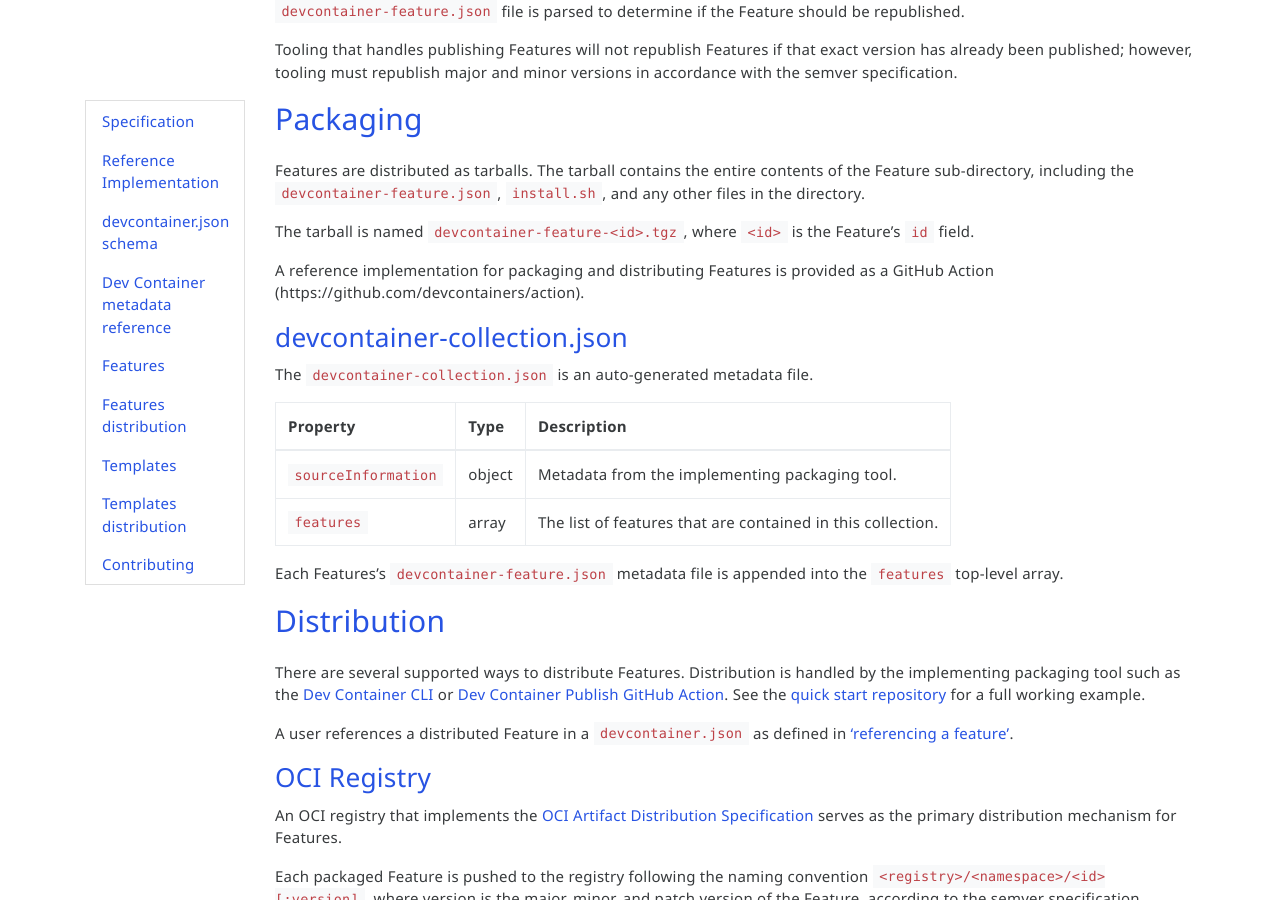
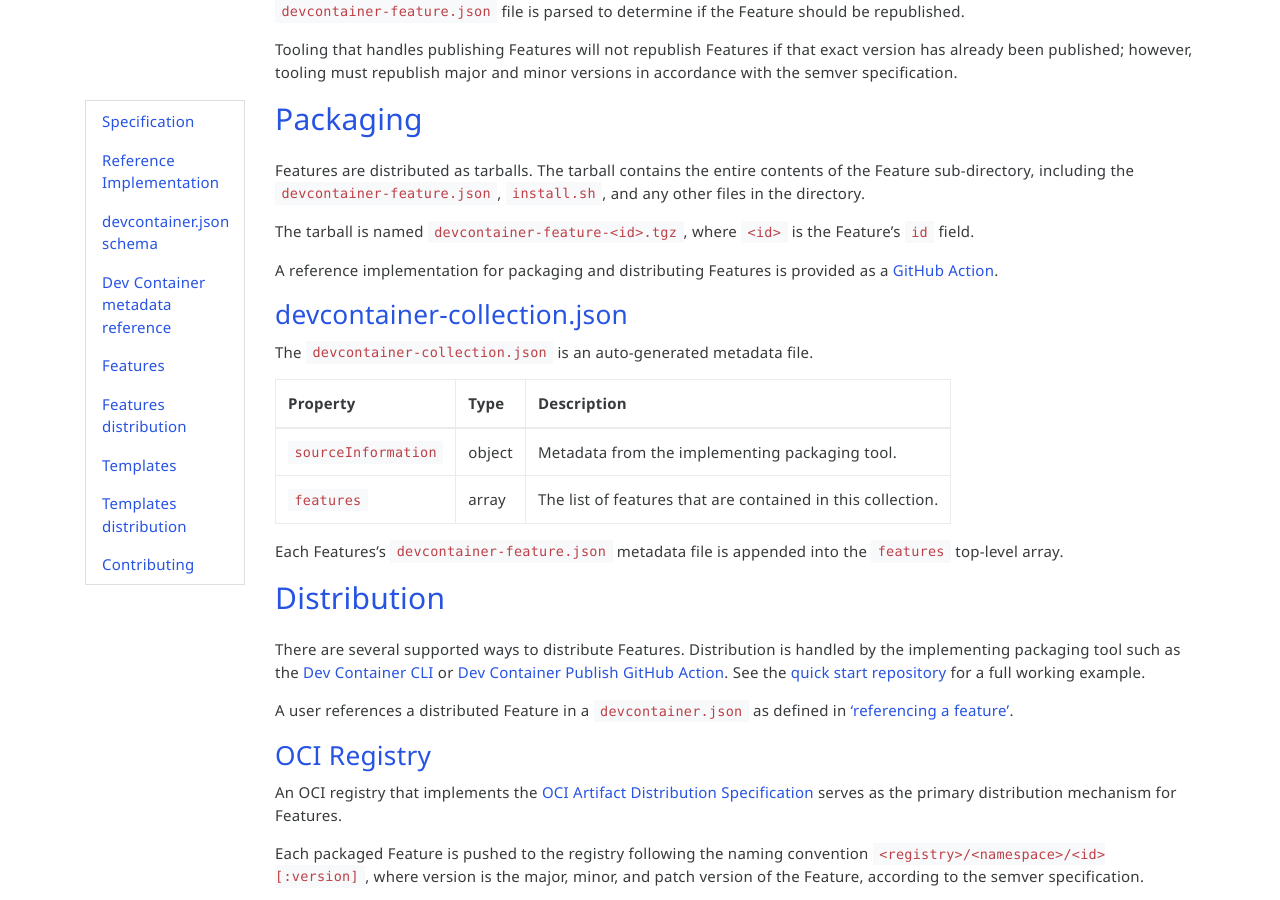
Before and after one commit to devcontainers/devcontainers.github.io, a Jekyll site: the page built from _implementors/features-distribution.md, in a window 1280 px wide and 900 px high, scrolled down 1592 px. Built offline with Jekyll 4.4.1, drawn with Linux system fonts in a browser that asks for light colours; nearby versions of some CDN libraries; comment, search, counter and statistics services are not loaded.

Commit message:
Update features-distribution.md

```diff
--- a/_implementors/features-distribution.md
+++ b/_implementors/features-distribution.md
@@ -71,7 +71,7 @@ Features are distributed as tarballs. The tarball contains the entire contents o
 
 The tarball is named `devcontainer-feature-<id>.tgz`, where `<id>` is the Feature's `id` field.
 
-A reference implementation for packaging and distributing Features is provided as a GitHub Action (https://github.com/devcontainers/action).
+A reference implementation for packaging and distributing Features is provided as a [GitHub Action](https://github.com/devcontainers/action).
 
 ### <a href="#devcontainer-collection-json" name="devcontainer-collection-json" class="anchor"> devcontainer-collection.json </a>
 
```
